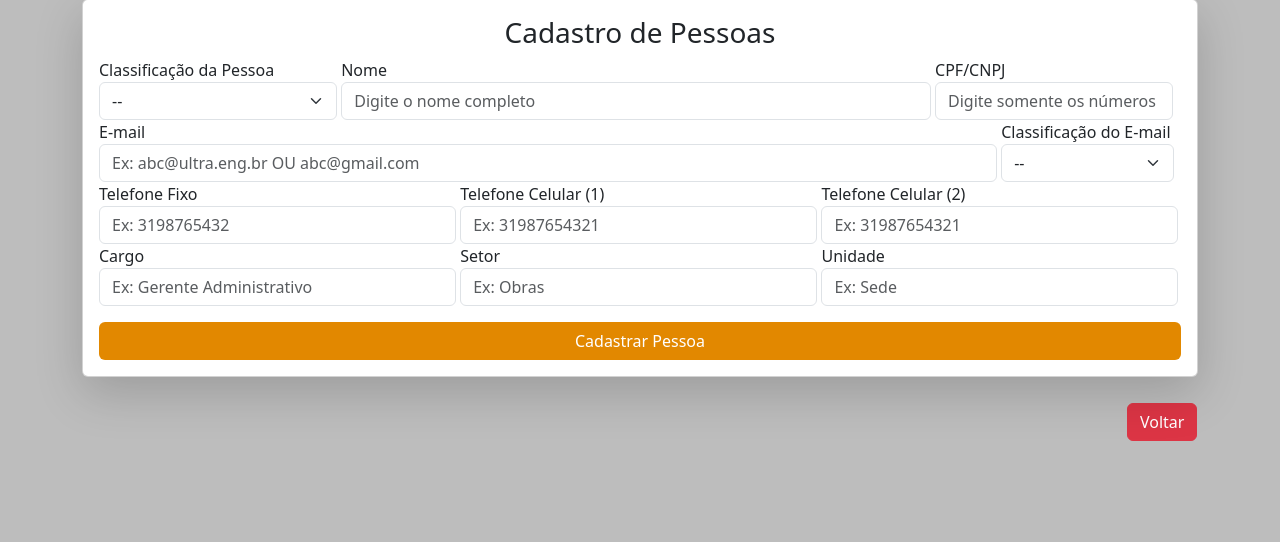
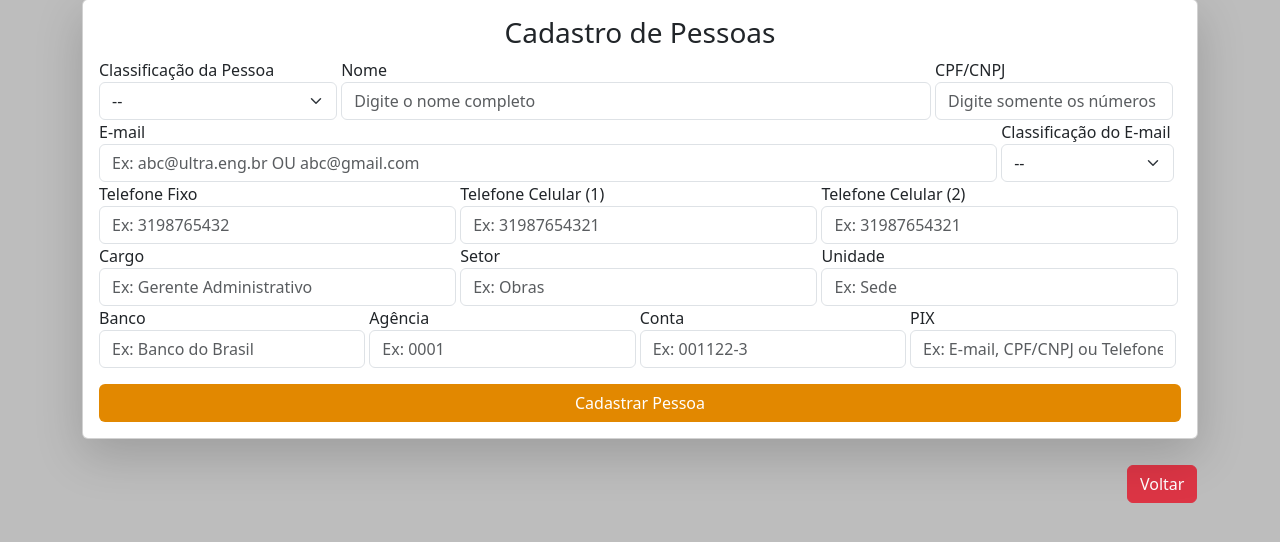
Before and after one commit to kalkslucas/controle-locacao, a PHP site: page /cadastrar-pessoa.html in a window 1280 px wide. Shown: the part 83-625 px from the top of the page. Run offline with PHP 8.4, Linux system fonts and the light colour scheme.

Commit message:
update: add cadastro de dados bancários em Pessoa

```diff
--- a/assets/css/cadastrar-pessoa.css
+++ b/assets/css/cadastrar-pessoa.css
@@ -47,10 +47,11 @@ label#tipoEmail{width: 16%;}
 label#telefone1, label#telefone2,
 label#cargo, label#setor{width: 33%;}
 label#telefone3, label#unidade{width: 33%;}
+label#bancoLocador, label#agenciaLocador, label#contaLocador, label#pixLocador {width: 24.6%;}
 label#enviarLocacao{width: 100%;}
 
 @media (max-width: 576px) {
-  label#tipoPessoa, label#nomePessoa, label#cpfCnpj, label#email, label#tipoEmail, label#telefone1, label#telefone2, label#telefone3, label#cargo, label#setor, label#unidade, label#enviarLocacao{
+  label#tipoPessoa, label#nomePessoa, label#cpfCnpj, label#email, label#tipoEmail, label#telefone1, label#telefone2, label#telefone3, label#cargo, label#setor, label#unidade, label#bancoLocador, label#agenciaLocador, label#contaLocador, label#pixLocador, label#enviarLocacao{
     width: 100%;
   }
 }
--- a/cadastrar-pessoa.html
+++ b/cadastrar-pessoa.html
@@ -111,6 +111,26 @@
                     <input id="unidade" class="form-control" type="text" placeholder="Ex: Sede">
                   </label>
 
+                  <label id="bancoLocador" for="bancoLocador">
+                    Banco
+                    <input id="bancoLocador" class="form-control" type="text" placeholder="Ex: Banco do Brasil">
+                  </label>
+
+                  <label id="agenciaLocador" for="agenciaLocador">
+                    Agência
+                    <input id="agenciaLocador" class="form-control" type="text" placeholder="Ex: 0001">
+                  </label>
+
+                  <label id="contaLocador" for="contaLocador">
+                    Conta
+                    <input id="contaLocador" class="form-control" type="text" placeholder="Ex: 001122-3">
+                  </label>
+
+                  <label id="pixLocador" for="pixLocador">
+                    PIX
+                    <input id="pixLocador" class="form-control" type="text" placeholder="Ex: E-mail, CPF/CNPJ ou Telefone">
+                  </label>
+
                   <label class="d-flex mt-3" id="enviarLocacao" for="enviarLocacao">
                     <input class="btn btn-laranja" type="submit" value="Cadastrar Pessoa">
                   </label>
```
